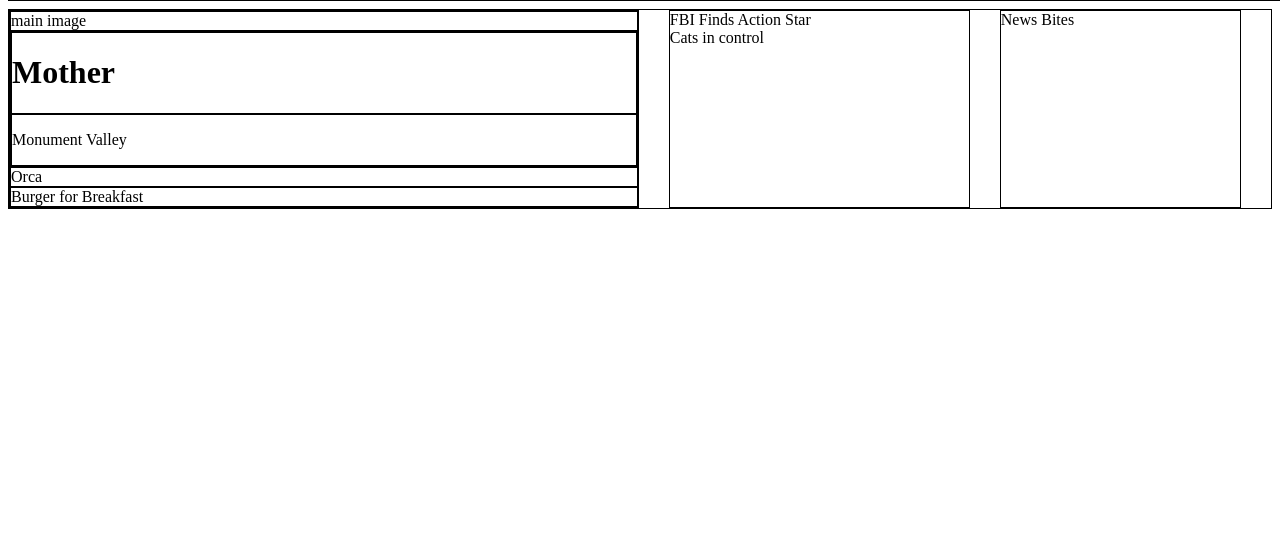
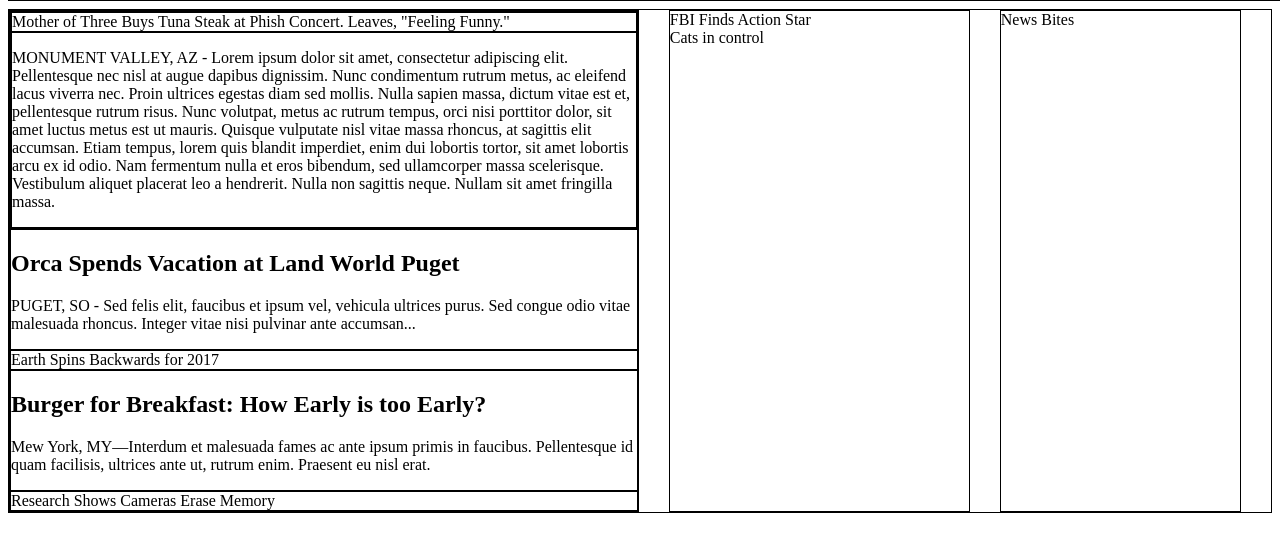
Before and after one commit to ivins/mytimes, a plain HTML site: page index.html in a window 1280 px wide. Shown: the part 89-640 px from the top of the page. Drawn offline with Linux system fonts and the light colour scheme.

Commit message:
Column 1 content added

```diff
--- a/index.html
+++ b/index.html
@@ -29,25 +29,32 @@
     <div class="container">
 
       <div class="columnlarge">
-        <div class="mainimage">
-          <span>main image</span>
-        </div>
+
         <div class="article1">
           <div class="item">
-            <h1>Mother</h1>
+            <span>Mother of Three Buys Tuna Steak at Phish Concert. Leaves, "Feeling Funny."</span>
           </div>
           <div class="item">
-            <p>Monument Valley</p>
+            <p>MONUMENT VALLEY, AZ - Lorem ipsum dolor sit amet, consectetur adipiscing elit. Pellentesque nec nisl at augue dapibus dignissim. Nunc condimentum rutrum metus, ac eleifend lacus viverra nec. Proin ultrices egestas diam sed mollis. Nulla sapien massa, dictum vitae est et, pellentesque rutrum risus. Nunc volutpat, metus ac rutrum tempus, orci nisi porttitor dolor, sit amet luctus metus est ut mauris. Quisque vulputate nisl vitae massa rhoncus, at sagittis elit accumsan. Etiam tempus, lorem quis blandit imperdiet, enim dui lobortis tortor, sit amet lobortis arcu ex id odio. Nam fermentum nulla et eros bibendum, sed ullamcorper massa scelerisque. Vestibulum aliquet placerat leo a hendrerit. Nulla non sagittis neque. Nullam sit amet fringilla massa.</p>
           </div>
 
         </div>
         <div class="article2">
-          <span>Orca</span>
+          <h2>Orca Spends Vacation at Land World Puget</h2>
+          <p>PUGET, SO - Sed felis elit, faucibus et ipsum vel, vehicula ultrices purus. Sed congue odio vitae malesuada rhoncus. Integer vitae nisi pulvinar ante accumsan...</p>
+        </div>
 
+        <div class="img">
+          <span>Earth Spins Backwards for 2017</span>
         </div>
+
         <div class="article3">
-          <span>Burger for Breakfast</span>
+          <h2>Burger for Breakfast: How Early is too Early?</h2>
+          <p>Mew York, MY—Interdum et malesuada fames ac ante ipsum primis in faucibus. Pellentesque id quam facilisis, ultrices ante ut, rutrum enim. Praesent eu nisl erat.</p>
+        </div>
 
+        <div class="img">
+          <span>Research Shows Cameras Erase Memory</span>
         </div>
 
       </div>
--- a/resources/style.css
+++ b/resources/style.css
@@ -49,7 +49,6 @@
 }
 
 .item {
-  display: flex;
   border: 1px solid black;
 }
 
@@ -71,12 +70,12 @@
 }
 
 .article2 {
-  display: flex;
+  display: block;
   border: 1px solid black;
 }
 
 .article3 {
-  display: flex;
+  display: block;
   border: 1px solid black;
 }
 
@@ -95,3 +94,7 @@
   flex-direction: column;
   margin-right: 30px;
 }
+
+.img {
+  border: 1px solid black;
+}
```
